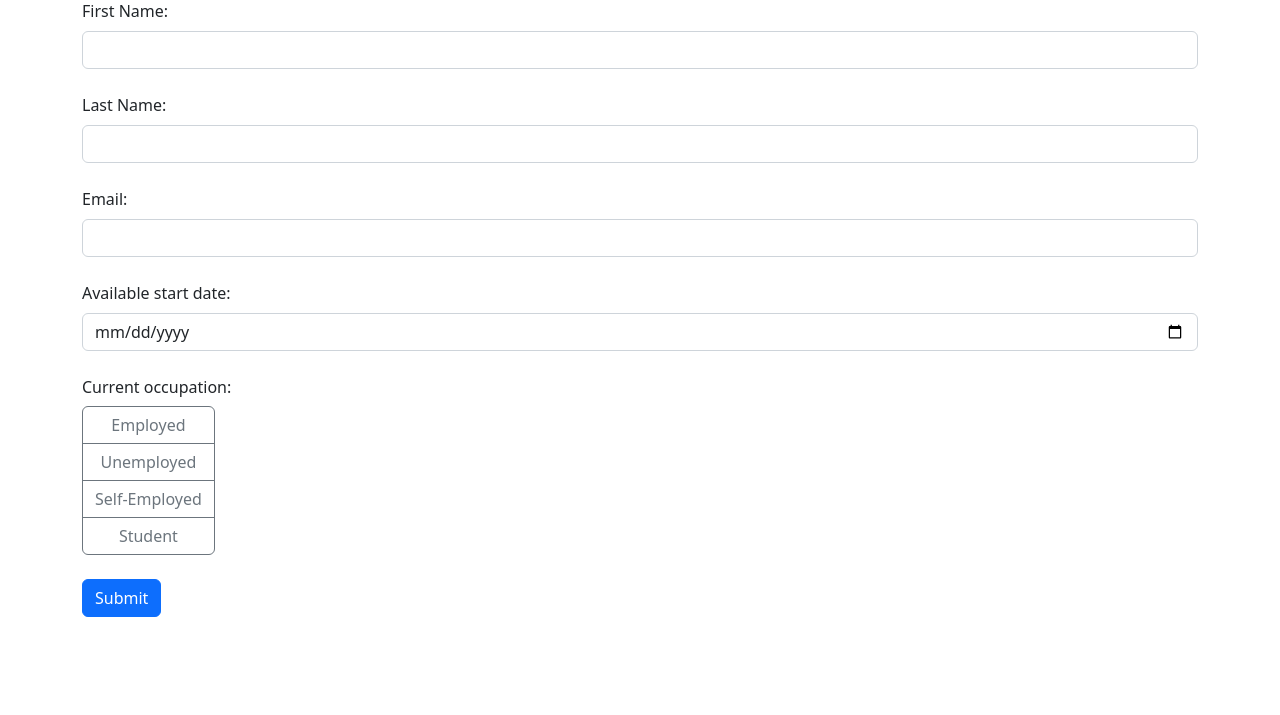
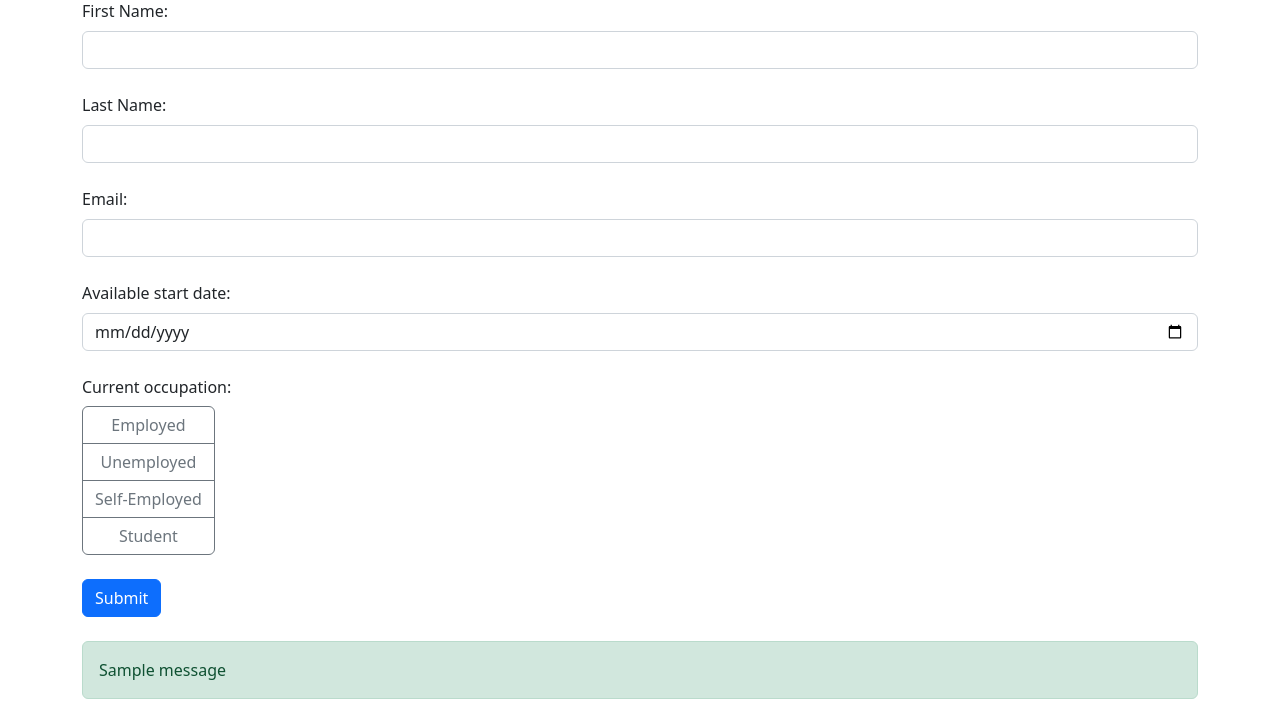
Before and after one commit to dzmitryi-lazarchyk/app16-flask-form, a Flask app: page / in a window 1280 px wide. Shown: the part 97-812 px from the top of the page. Before the commit the page ends 714 px from the top, so only its background shows below. Run offline with Flask 3, Linux system fonts and the light colour scheme; tables that the repository leaves empty hold one stand-in row (values such as "Sample post"); one stand-in notice (Sample message) is shown.

Commit message:
Display a notification(message).

```diff
--- a/app.py
+++ b/app.py
@@ -1,4 +1,4 @@
-from flask import Flask, render_template, request
+from flask import Flask, render_template, request, flash
 from flask_sqlalchemy import SQLAlchemy
 import datetime
 
@@ -33,6 +33,7 @@ def index():
         db.session.add(form)
         db.session.commit()
         db.session.close()
+        flash(f"{first_name} {last_name}, your form was submitted successfully.", "success")
     return render_template("index.html")
 
 if __name__ == "__main__":
--- a/templates/index.html
+++ b/templates/index.html
@@ -43,6 +43,15 @@
                     </div>
                 </div>
                 <button class="btn btn-primary mb-4" type="submit" >Submit</button>
+                {% with messages = get_flashed_messages() %}
+                {% if messages %}
+                <div class="alert alert-success">
+                    {% for message in messages %}
+                        {{ message }}
+                    {% endfor %}
+                </div>
+                {% endif %}
+                {% endwith %}
             </form>
         </div>
     <script src="https://cdn.jsdelivr.net/npm/@popperjs/core@2.11.6/dist/umd/popper.min.js" integrity="sha384-oBqDVmMz9ATKxIep9tiCxS/Z9fNfEXiDAYTujMAeBAsjFuCZSmKbSSUnQlmh/jp3" crossorigin="anonymous"></script>
```
